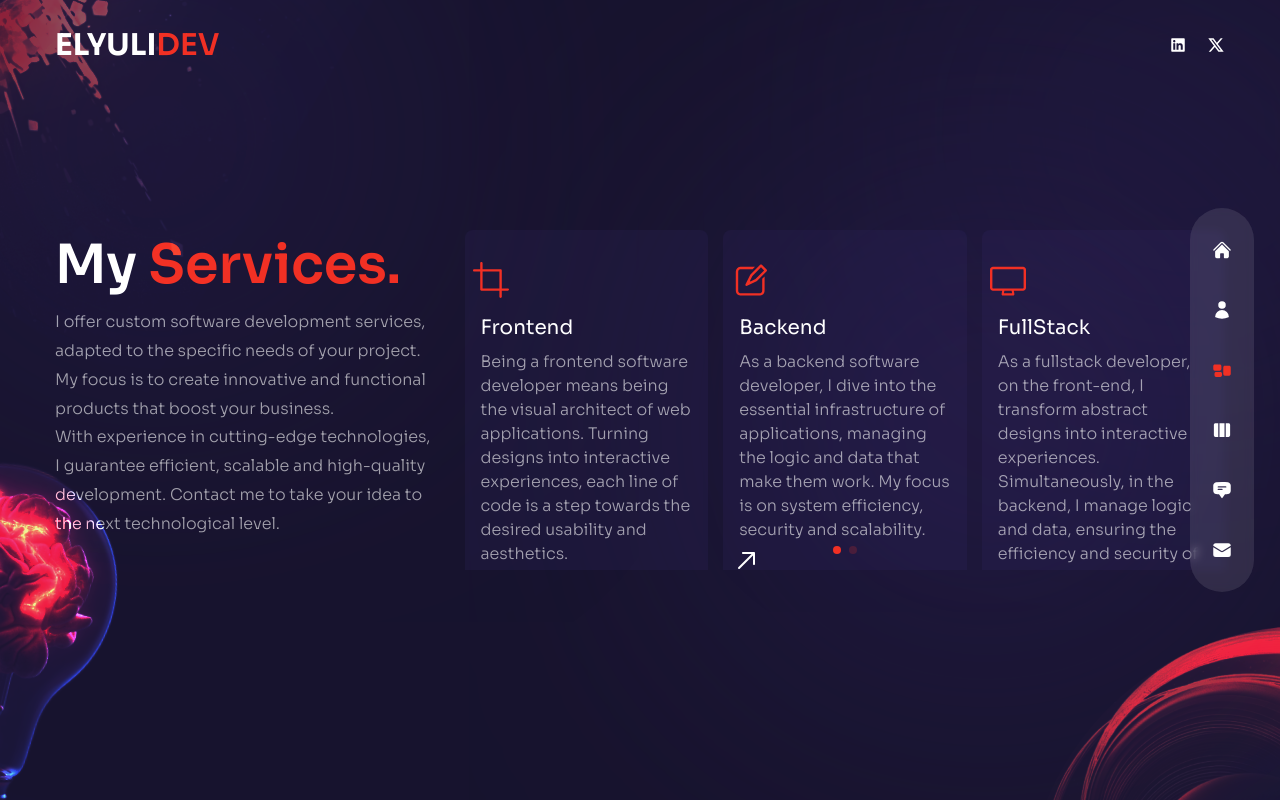
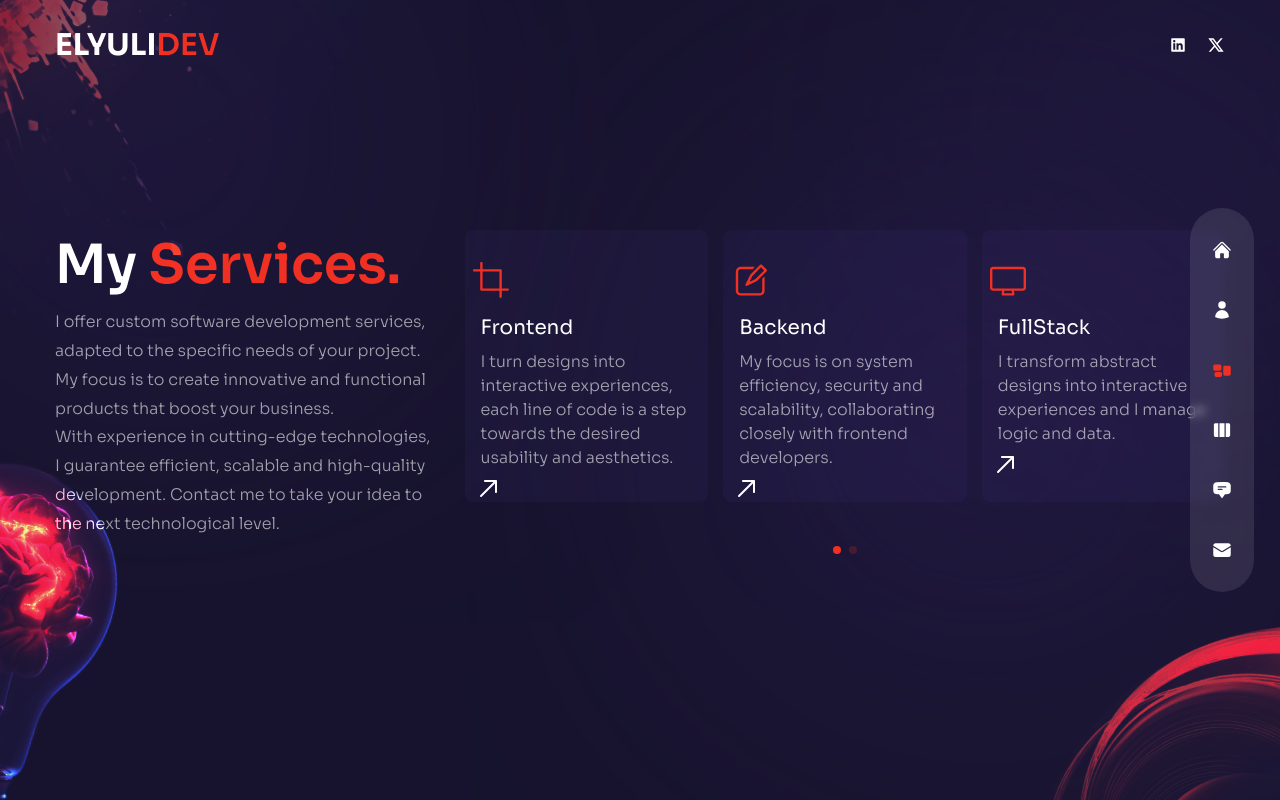
Before and after one commit to elyulidev/elyulidev-portfolio, a Next.js app: page /services in a window 1280 px wide. Built offline with nearby package versions, Linux system fonts and the light colour scheme.

Commit message:
ServiceSlider: Change description in serviceData

```diff
--- a/src/components/ServiceSlider.jsx
+++ b/src/components/ServiceSlider.jsx
@@ -24,25 +24,25 @@ const serviceData = [
 		icon: <RxCrop />,
 		title: "Frontend",
 		description:
-			"Being a frontend software developer means being the visual architect of web applications. Turning designs into interactive experiences, each line of code is a step towards the desired usability and aesthetics.",
+			"I turn designs into interactive experiences, each line of code is a step towards the desired usability and aesthetics.",
 	},
 	{
 		icon: <RxPencil2 />,
 		title: "Backend",
 		description:
-			"As a backend software developer, I dive into the essential infrastructure of applications, managing the logic and data that make them work. My focus is on system efficiency, security and scalability.",
+			"My focus is on system efficiency, security and scalability, collaborating closely with frontend developers.",
 	},
 	{
 		icon: <RxDesktop />,
 		title: "FullStack",
 		description:
-			"As a fullstack developer, on the front-end, I transform abstract designs into interactive experiences. Simultaneously, in the backend, I manage logic and data, ensuring the efficiency and security of the system.",
+			"I transform abstract designs into interactive experiences and I manage logic and data.",
 	},
 	{
 		icon: <RxRocket />,
 		title: "SEO",
 		description:
-			"Como profesional especializado en SEO, mi enfoque radica en optimizar la visibilidad y el posicionamiento de las páginas web en los motores de búsqueda. Implemento estrategias que aumentan el ranking en resultados de búsqueda clave. ",
+			"My focus lies in optimizing the visibility and positioning of web pages in search engines.",
 	},
 ];
 
@@ -61,7 +61,7 @@ const ServiceSlider = () => {
 		>
 			{serviceData.map((item, index) => (
 				<SwiperSlide key={index}>
-					<div className='bg-[rgba(65,47,123,0.15)] h-max rounded-lg px-2 py-8 flex md:flex-col gap-x-6 sm:gap-x-0 cursor-pointer group hover:bg-[rgba(89,65,169,0.15)] transition-all duration-300'>
+					<div className='bg-[rgba(65,47,123,0.15)] h-[12em] md:h-[15em] lg:h-[17em] rounded-lg px-2 py-8 flex md:flex-col md:justify-between gap-x-6 sm:gap-x-0 cursor-pointer group hover:bg-[rgba(89,65,169,0.15)] transition-all duration-300 '>
 						{/* icon */}
 						<div className='text-4xl text-accent mb-4'>{item.icon}</div>
 						{/* title & desc */}
```
